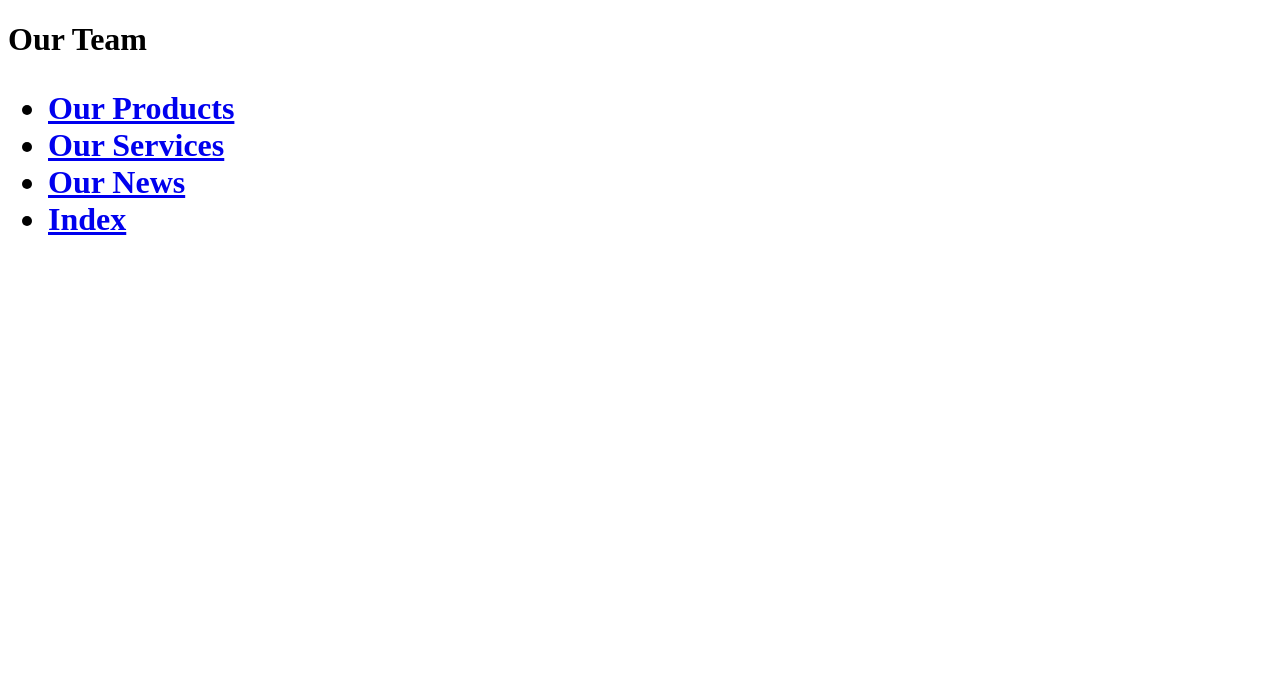
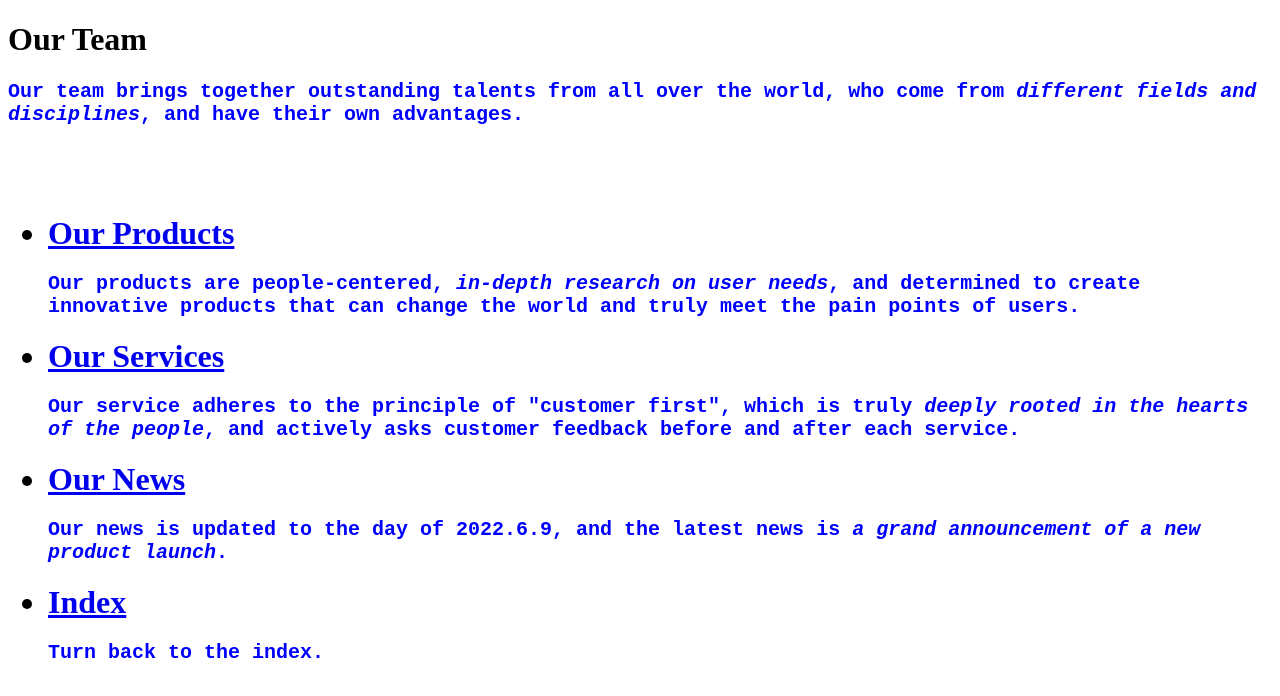
Before and after one commit to Sherylwym/Sherylwym.github.io, a plain HTML site: page multipage/employees.html in a window 1280 px wide. Drawn offline with Linux system fonts and the light colour scheme.

Commit message:
Update employees.html

```diff
--- a/multipage/employees.html
+++ b/multipage/employees.html
@@ -6,11 +6,17 @@
 </head>
   <h1>Our Team<h1>
 <body>
+  <p style="font-family:'Courier New';font-size: 20px; color:blue;">Our team brings together outstanding talents from all over the world, who come from <i>different fields and disciplines</i>, and have their own advantages.</p>
+  </br>
   <ul>
   <li><a href="https://sherylwym.github.io/multipage/products.html">Our Products</a></li>
+  <p style="font-family:'Courier New';font-size: 20px;  color:blue;">Our products are people-centered, <i>in-depth research on user needs</i>, and determined to create innovative products that can change the world and truly meet the pain points of users.</p>
   <li><a href="https://sherylwym.github.io/multipage/services.html">Our Services</a></li>
+  <p style="font-family:'Courier New';font-size: 20px;  color:blue;">Our service adheres to the principle of "customer first", which is truly <i>deeply rooted in the hearts of the people</i>, and actively asks customer feedback before and after each service.</p>
   <li><a href="https://sherylwym.github.io/multipage/news.html">Our News</a></li>
+  <p style="font-family:'Courier New';font-size: 20px;  color:blue;">Our news is updated to the day of 2022.6.9, and the latest news is <i>a grand announcement of a new product launch</i>.</p>
   <li><a href="https://sherylwym.github.io/multipage/index.html">Index</a></li>
+  <p style="font-family:'Courier New';font-size: 20px;  color:blue;">Turn back to the index.</p>
 </ul>
 </body>
 </html>
```
